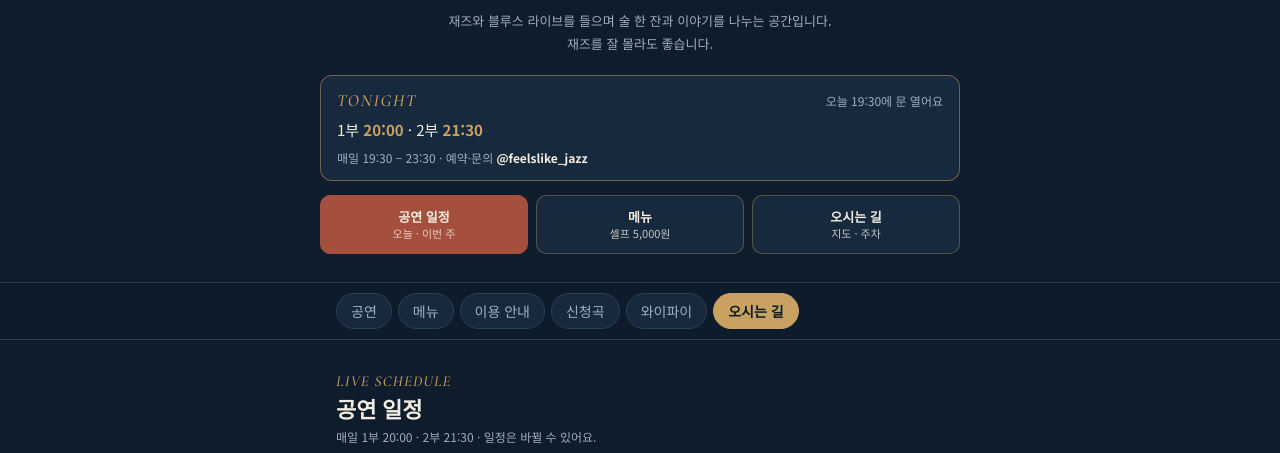
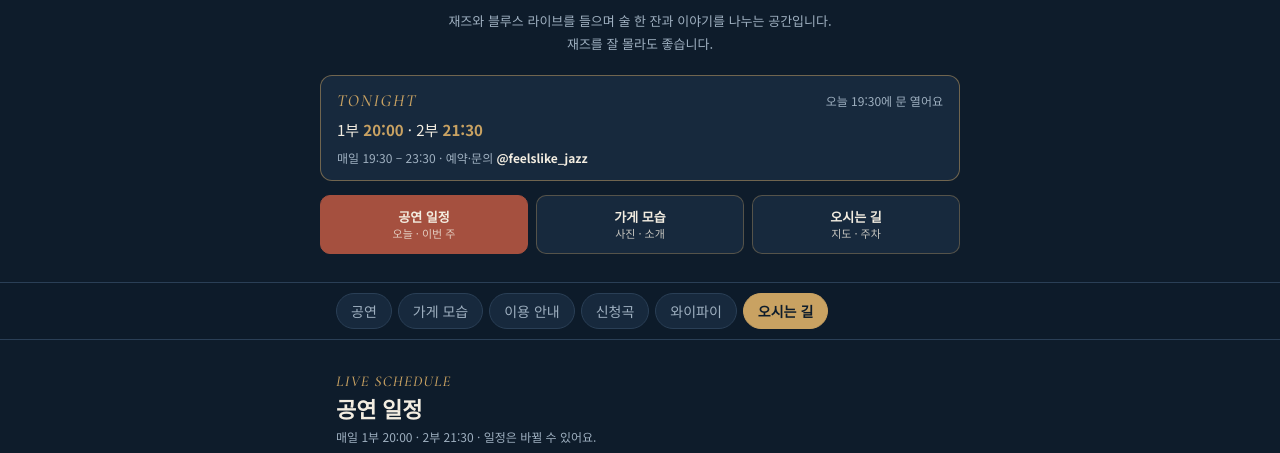
Before and after one commit to kuuki84/feelslikejazz-menu, a plain HTML site: page index.html in a window 1280 px wide. Shown: the part 345-798 px from the top of the page. Drawn offline with nearby package versions, Linux system fonts and the light colour scheme; a web font is replaced by a local one.

Commit message:
메뉴판은 테이블 QR(?at=table)로 들어올 때만 보이게
- 그냥 주소(웹·인스타·지도·명함)로 들어오면 메뉴 칸을 숨기고, 위쪽 탭·바로가기의 「메뉴」 자리에 「가게 모습」
- 테이블 QR 입구는 그대로 (메뉴·담기·주문 모두 보임)
- README에 입구별 구성과 예전 메뉴 QR(?at=table 없음) 주의 추가

Co-Authored-By: Claude Opus 5.5 <noreply@anthropic.com>

```diff
--- a/index.html
+++ b/index.html
@@ -404,15 +404,18 @@ const mainEl=document.querySelector('main');
 if(AT_TABLE){
   document.getElementById('tableNote').hidden=false;
   ['wifi','request','guide','menu'].forEach(id=>mainEl.insertBefore(document.getElementById(id),document.getElementById('tableNote').nextSibling));
+}else{
+  /* 웹(인스타·지도·검색·명함 주소)으로 들어오면 메뉴판은 숨겨요. 메뉴는 테이블 QR(?at=table)로 들어올 때만 보여요. */
+  document.getElementById('menu').hidden=true;
 }
 document.getElementById('quick').innerHTML=(AT_TABLE
   ? [['menu','메뉴 · 주문','담고 결제 안내'],['request','신청곡','와이파이 없이도 OK'],['wifi','와이파이','누르면 연결']]
-  : [['live','공연 일정','오늘 · 이번 주'],['menu','메뉴','셀프 5,000원'],['visit','오시는 길','지도 · 주차']]
+  : [['live','공연 일정','오늘 · 이번 주'],['about','가게 모습','사진 · 소개'],['visit','오시는 길','지도 · 주차']]
 ).map(([id,t,sm])=>`<a href="#${id}">${t}<small>${sm}</small></a>`).join('');
 
 /* ---------- 위쪽 탭 (5개) ---------- */
-const TAB_IDS=AT_TABLE?['menu','guide','request','wifi','live','visit']:['live','menu','guide','request','wifi','visit'];
-const TAB_NAME={live:'공연',menu:'메뉴',guide:'이용 안내',request:'신청곡',wifi:'와이파이',visit:'오시는 길'};
+const TAB_IDS=AT_TABLE?['menu','guide','request','wifi','live','visit']:['live','about','guide','request','wifi','visit'];
+const TAB_NAME={live:'공연',about:'가게 모습',menu:'메뉴',guide:'이용 안내',request:'신청곡',wifi:'와이파이',visit:'오시는 길'};
 document.getElementById('tabs').innerHTML=TAB_IDS.map(id=>`<a href="#${id}">${TAB_NAME[id]}</a>`).join('');
 
 /* ---------- 메뉴 ---------- */
```
Also changed, not shown: 1 other file.
